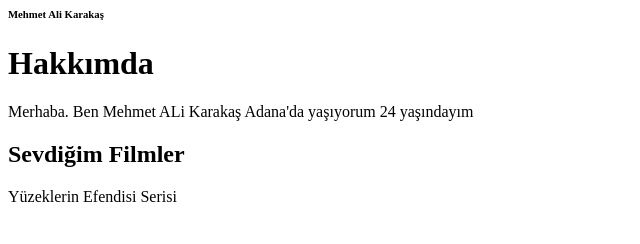
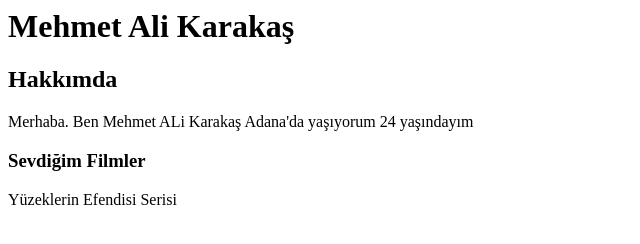
Before and after one commit to mehmetali9/html-css-examples, a plain HTML site: page Ödev1/index.html in a window 1280 px wide. Shown: the whole page, without its empty margins (0-640 px from the left). Drawn offline with Linux system fonts and the light colour scheme.

Commit message:
Update index.html

```diff
--- a/Ödev1/index.html
+++ b/Ödev1/index.html
@@ -1,6 +1,6 @@
-<h6>Mehmet Ali Karakaş</h6>
+<h1>Mehmet Ali Karakaş</h1>
 
-<h1>Hakkımda</h1>
+<h2>Hakkımda</h2>
 <p>Merhaba. Ben Mehmet ALi Karakaş Adana'da yaşıyorum 24 yaşındayım</p>
-<h2>Sevdiğim Filmler</h2>
+<h3>Sevdiğim Filmler</h3>
 <p>Yüzeklerin Efendisi Serisi</p>
```
